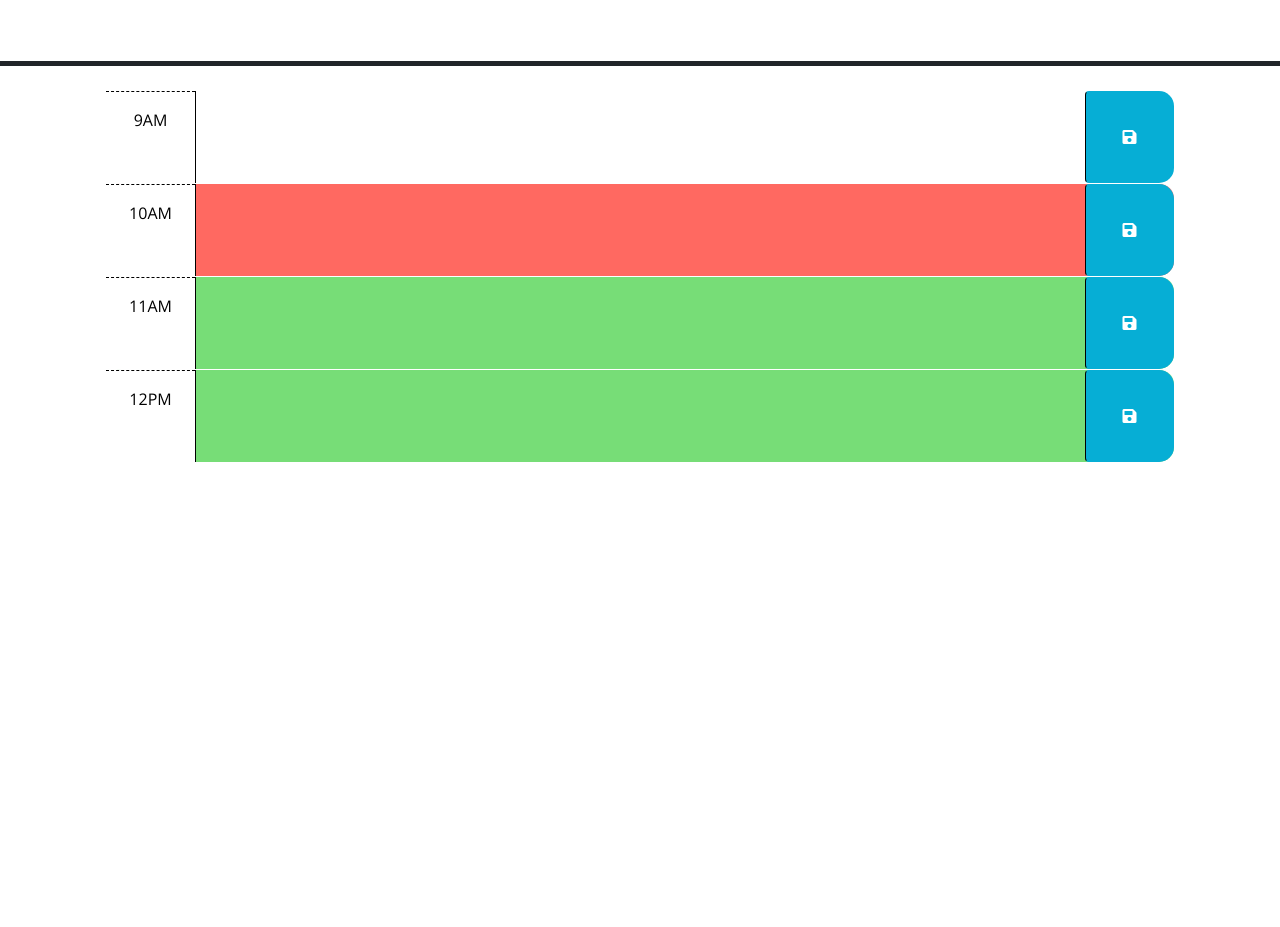
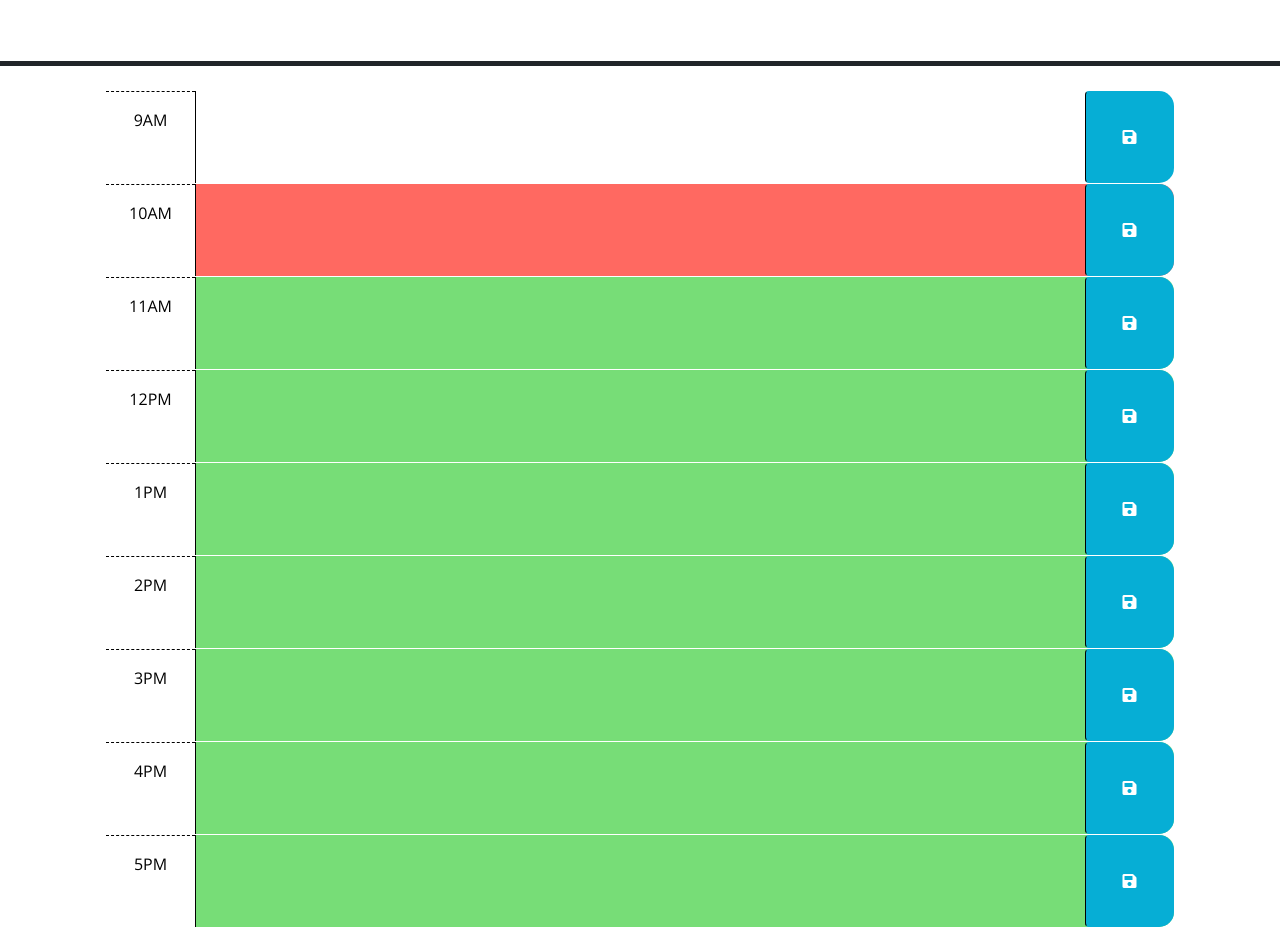
Before and after one commit to Davidtruong02/Daily-Calender, a plain HTML site: page index.html in a window 1280 px wide. Shown: the part 166-1093 px from the top of the page. Before the commit the page ends 800 px from the top, so only its background shows below. Drawn offline with nearby package versions, Linux system fonts and the light colour scheme.

Commit message:
added additional time to code ie. 1pm,2pm,3pm,4pm,5pm

```diff
--- a/assets/script.js/script.js
+++ b/assets/script.js/script.js
@@ -35,6 +35,8 @@ $('.saveBtn').click(function(){
 
 
 
+
+
   // TODO: Add code to get any user input that was saved in localStorage and set
   // the values of the corresponding textarea elements. HINT: How can the id
   // attribute of each time-block be used to do this?
--- a/index.html
+++ b/index.html
@@ -73,6 +73,41 @@
           <i class="fas fa-save" aria-hidden="true"></i>
         </button>
       </div>
+      <div id="hour-13" class="row time-block future">
+        <div class="col-2 col-md-1 hour text-center py-3">1PM</div>
+        <textarea class="col-8 col-md-10 description" rows="3"> </textarea>
+        <button class="btn saveBtn col-2 col-md-1" aria-label="save">
+          <i class="fas fa-save" aria-hidden="true"></i>
+        </button>
+      </div>
+      <div id="hour-14" class="row time-block future">
+        <div class="col-2 col-md-1 hour text-center py-3">2PM</div>
+        <textarea class="col-8 col-md-10 description" rows="3"> </textarea>
+        <button class="btn saveBtn col-2 col-md-1" aria-label="save">
+          <i class="fas fa-save" aria-hidden="true"></i>
+        </button>
+      </div>
+      <div id="hour-15" class="row time-block future">
+        <div class="col-2 col-md-1 hour text-center py-3">3PM</div>
+        <textarea class="col-8 col-md-10 description" rows="3"> </textarea>
+        <button class="btn saveBtn col-2 col-md-1" aria-label="save">
+          <i class="fas fa-save" aria-hidden="true"></i>
+        </button>
+      </div>
+      <div id="hour-16" class="row time-block future">
+        <div class="col-2 col-md-1 hour text-center py-3">4PM</div>
+        <textarea class="col-8 col-md-10 description" rows="3"> </textarea>
+        <button class="btn saveBtn col-2 col-md-1" aria-label="save">
+          <i class="fas fa-save" aria-hidden="true"></i>
+        </button>
+      </div>
+      <div id="hour-17" class="row time-block future">
+        <div class="col-2 col-md-1 hour text-center py-3">5PM</div>
+        <textarea class="col-8 col-md-10 description" rows="3"> </textarea>
+        <button class="btn saveBtn col-2 col-md-1" aria-label="save">
+          <i class="fas fa-save" aria-hidden="true"></i>
+        </button>
+      </div>
 
 
 
```
